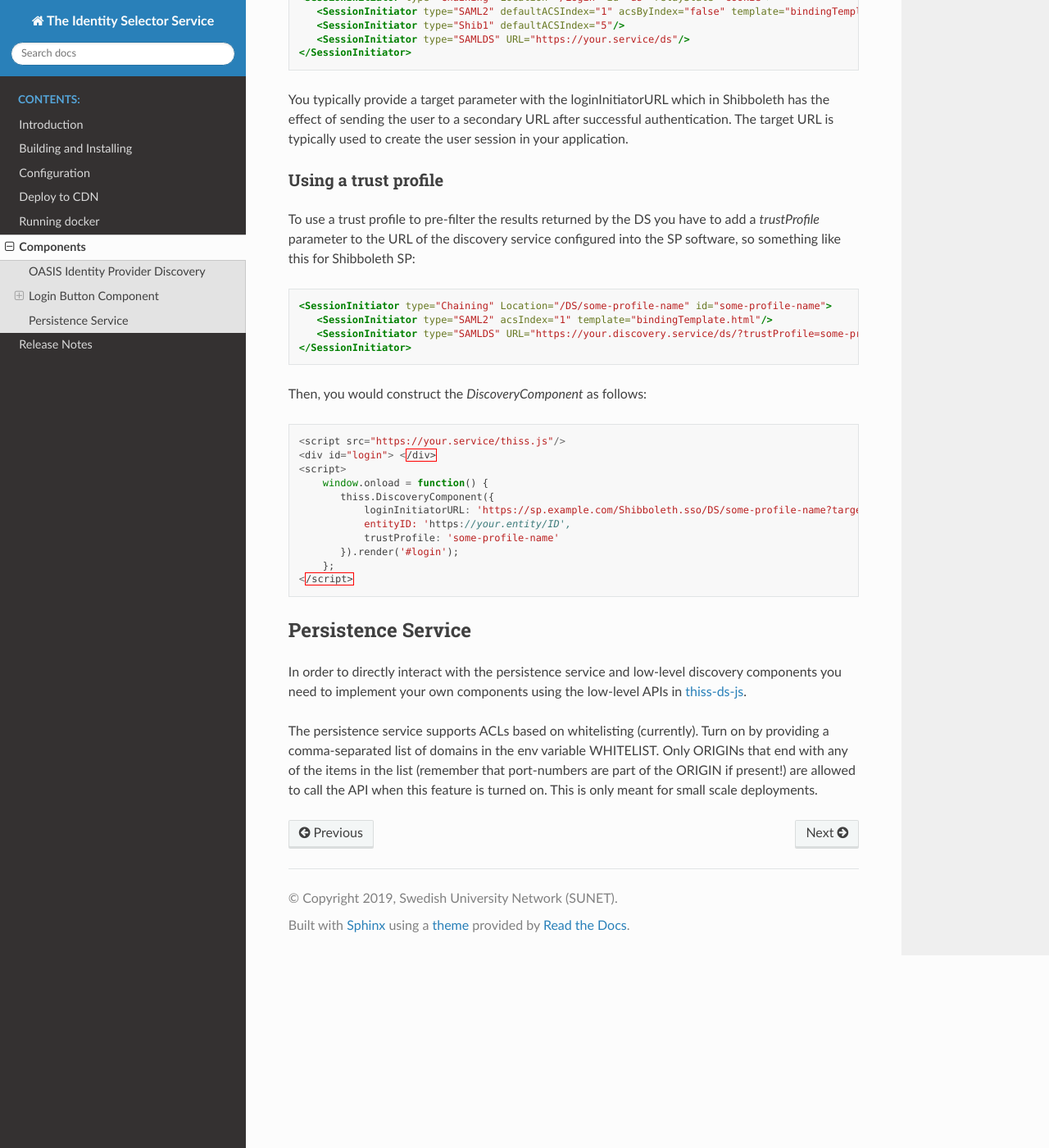
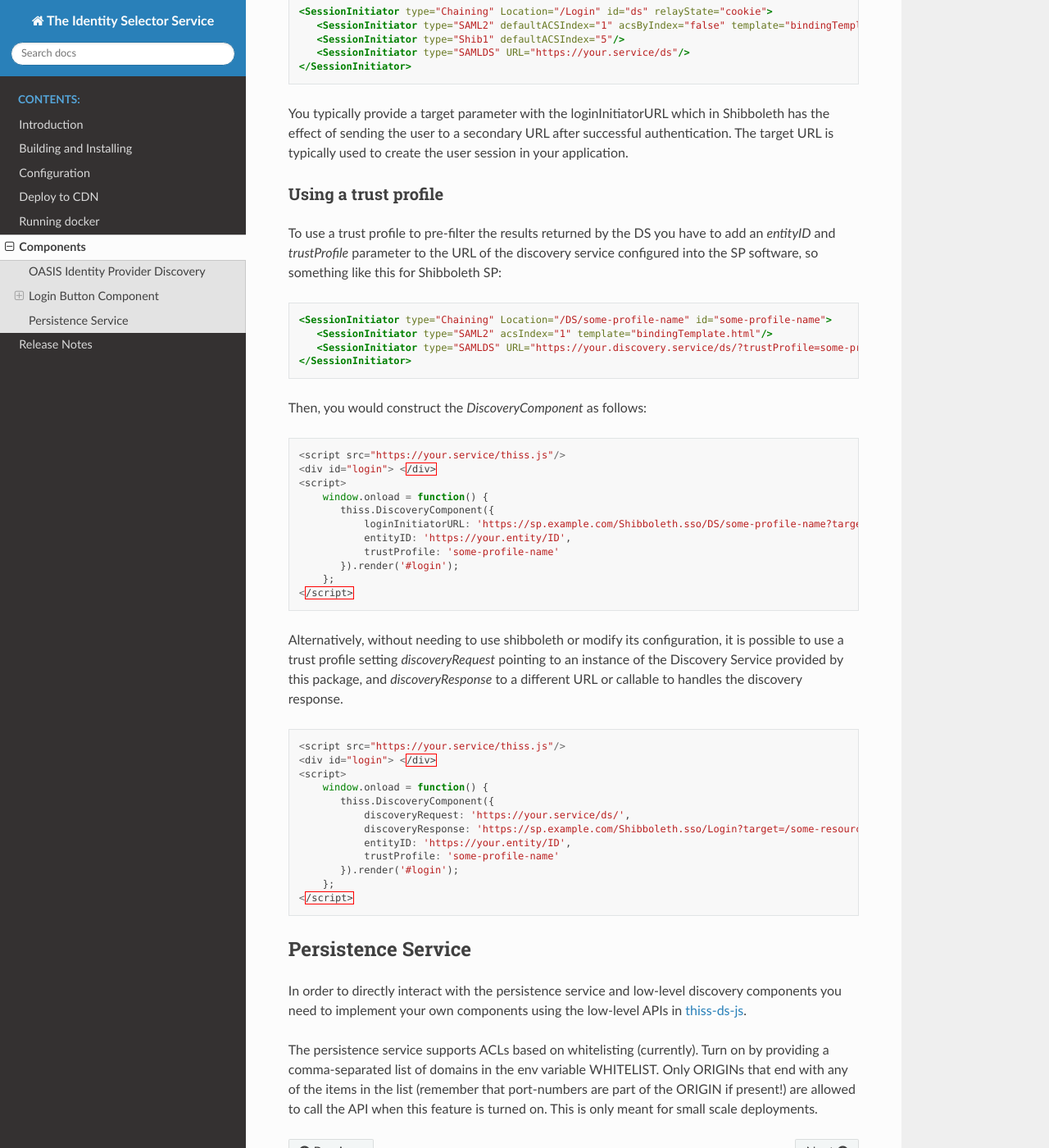
Before and after one commit to TheIdentitySelector/thiss-js, a Sphinx documentation site: the page built from docs/components.rst, in a window 1280 px wide and 1400 px high, scrolled down 1817 px. Shown: the whole window at 82% size. Built offline with Sphinx 7.4.7 and the Read the Docs theme 3.1.0, drawn with Linux system fonts in a browser that asks for light colours; some of the changed text lies outside the part shown.

Commit message:
allow configuring the std button with ds & trust profile

```diff
--- a/docs/components.rst
+++ b/docs/components.rst
@@ -45,7 +45,8 @@ The login button component accepts the following configuration parameters in the
 
     {
       loginInitiatorURL: #<string|callable> a URL compatible with the Shibboleth login initiator protocol - can act as both discoveryRequest and discoveryResponse
-      discoveryRequest: #<string|callable> (Optional) a URL compatible with the Shibboleth login initiator protocol - if provided, loginInitiatorURL will only act as discoveryResponse
+      discoveryRequest:  #<string|callable> a URL or callable that initiates a discovery flow
+      discoveryResponse: #<string|callable> a URL or callable that handles a discovery response
       persistenceURL: #<string> the URL of the persistence service
 
       entityID: #<string> (Optional) The entityID of the SP.
@@ -77,7 +78,7 @@ You typically provide a target parameter with the loginInitiatorURL which in Shi
 Using a trust profile
 .....................
 
-To use a trust profile to pre-filter the results returned by the DS you have to add a `trustProfile` parameter to the URL of the discovery service configured into the SP software, so something like this for Shibboleth SP:
+To use a trust profile to pre-filter the results returned by the DS you have to add an `entityID` and `trustProfile` parameter to the URL of the discovery service configured into the SP software, so something like this for Shibboleth SP:
 
 .. code-block:: xml
 
@@ -95,7 +96,24 @@ Then, you would construct the `DiscoveryComponent` as follows:
     <script>
         window.onload = function() {
            thiss.DiscoveryComponent({
-               loginInitiatorURL: 'https://sp.example.com/Shibboleth.sso/DS/some-profile-name?target=https://sp.example.com/some-resource/
+               loginInitiatorURL: 'https://sp.example.com/Shibboleth.sso/DS/some-profile-name?target=/some-resource/',
+               entityID: 'https://your.entity/ID',
+               trustProfile: 'some-profile-name'
+           }).render('#login');
+        };
+    </script>
+
+Alternatively, without needing to use shibboleth or modify its configuration, it is possible to use a trust profile setting `discoveryRequest` pointing to an instance of the Discovery Service provided by this package, and `discoveryResponse` to a different URL or callable to handles the discovery response.
+
+.. code-block:: js
+
+    <script src="https://your.service/thiss.js"/>
+    <div id="login"> </div>
+    <script>
+        window.onload = function() {
+           thiss.DiscoveryComponent({
+               discoveryRequest: 'https://your.service/ds/',
+               discoveryResponse: 'https://sp.example.com/Shibboleth.sso/Login?target=/some-resource/',
                entityID: 'https://your.entity/ID',
                trustProfile: 'some-profile-name'
            }).render('#login');
--- a/docs/requirements.txt
+++ b/docs/requirements.txt
@@ -1 +1,2 @@
 sphinx-js==3.2.2
+sphinx-rtd-theme>=3.0.2
```
Also changed, not shown: 1 other file.
